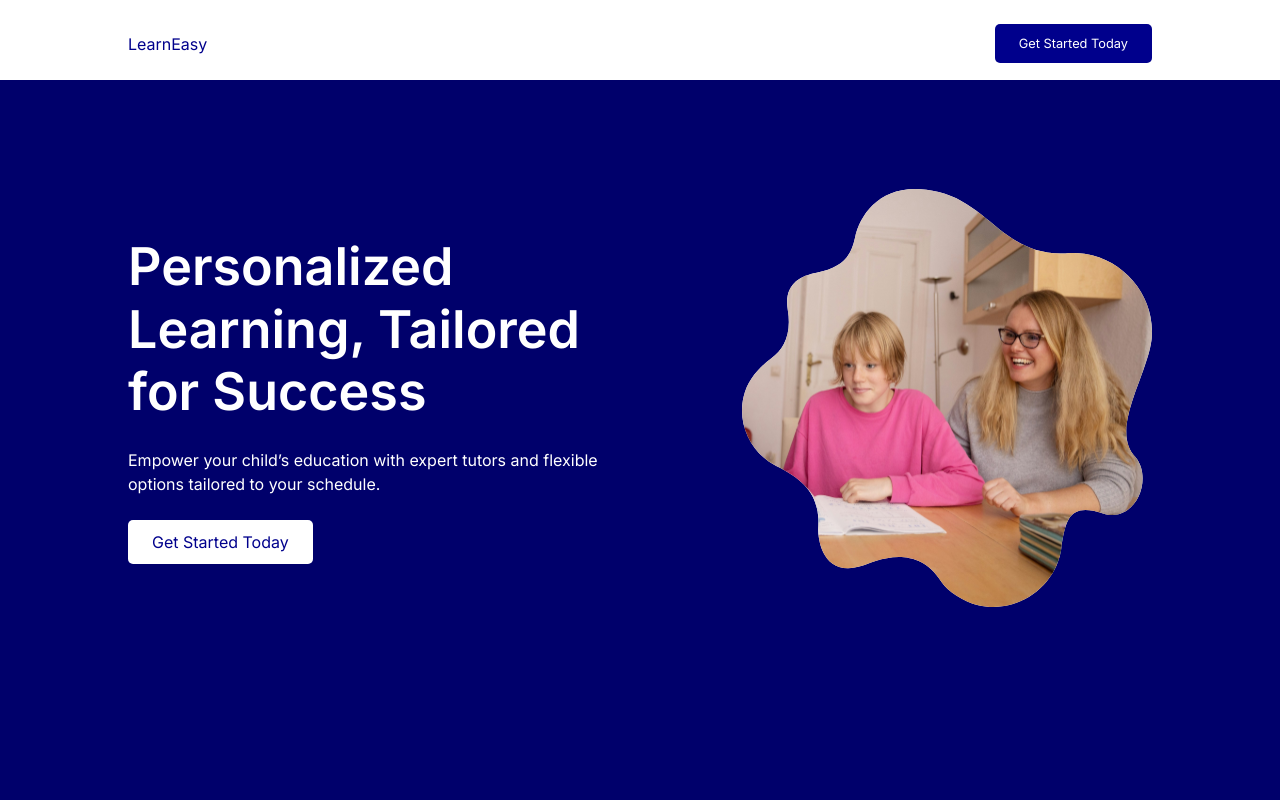
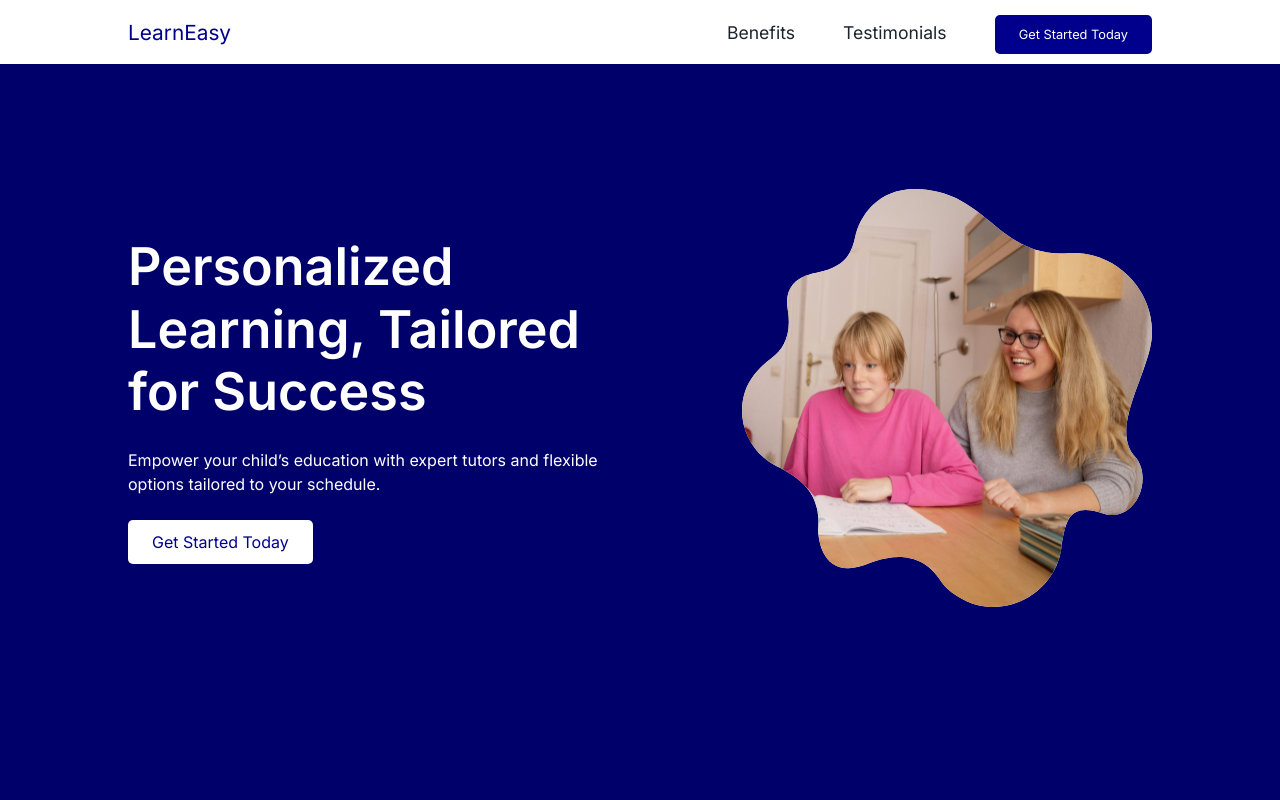
Before and after one commit to Creative-mindset21/easy-learn-edx-website, a React (Vite) app: page /home in a window 1280 px wide. Shown: the top 800 px of the page. Built offline with nearby package versions, Linux system fonts and the light colour scheme.

Commit message:
updated the header section

```diff
--- a/src/components/Header/Header.jsx
+++ b/src/components/Header/Header.jsx
@@ -9,10 +9,23 @@ const Header = () => {
       <header id="container" className={css.header}>
         <div className={css.logo}>
           <NavLink to="/">LearnEasy</NavLink>
-          <NavLink to="register" className="btn">
-            Get Started Today
-          </NavLink>
         </div>
+
+        <nav>
+          <ul>
+            <li>
+              <NavLink to="#about">Benefits</NavLink>
+            </li>
+            <li>
+              <NavLink to="#testimonies">Testimonials</NavLink>
+            </li>
+            <li>
+              <NavLink to="register" className="btn">
+                Get Started Today
+              </NavLink>
+            </li>
+          </ul>
+        </nav>
       </header>
 
       <Outlet />
--- a/src/components/Header/header.module.css
+++ b/src/components/Header/header.module.css
@@ -1,12 +1,15 @@
 .header {
-  height: 5rem;
+  height: 4rem;
   background-color: #fff;
   width: 100%;
   z-index: 1;
-  position: absolute;
+  position: fixed;
   top: 0;
   left: 0;
   right: 0;
+  display: flex;
+  justify-content: space-between;
+  align-items: center;
 }
 
 .logo {
@@ -17,4 +20,36 @@
 
 .logo > :first-child {
   color: var(--blue);
+  font-size: 1.3rem;
 }
+
+nav ul {
+  display: flex;
+  align-items: center;
+  justify-content: center;
+  gap: 3rem;
+  font-size: 1.1rem;
+}
+
+nav ul li {
+  position: relative;
+}
+
+nav ul li a {
+  color: #1d242d;
+}
+
+nav ul li:not(:last-child)::before {
+  position: absolute;
+  bottom: 0;
+  left: 0;
+  background: #1d242d;
+  height: 2px;
+  content: "";
+  width: 0;
+  transition: all 0.3s ease;
+}
+
+nav ul li:not(:last-child):hover::before {
+  width: 100%;
+}
--- a/src/index.css
+++ b/src/index.css
@@ -27,6 +27,10 @@ a {
   text-decoration: none;
 }
 
+li {
+  list-style: none;
+}
+
 img {
   width: 100%;
   object-fit: cover;
```
